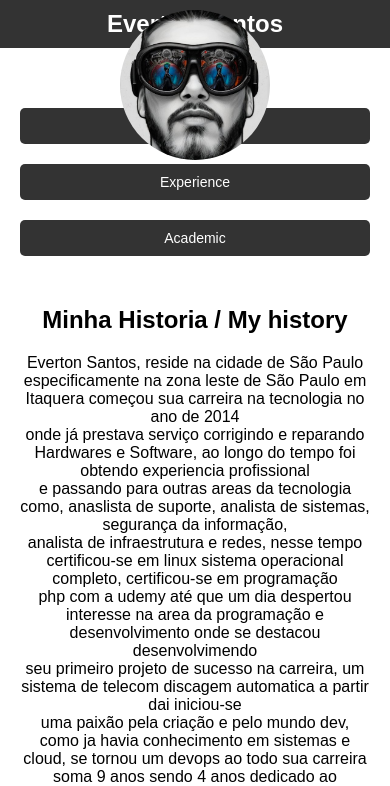
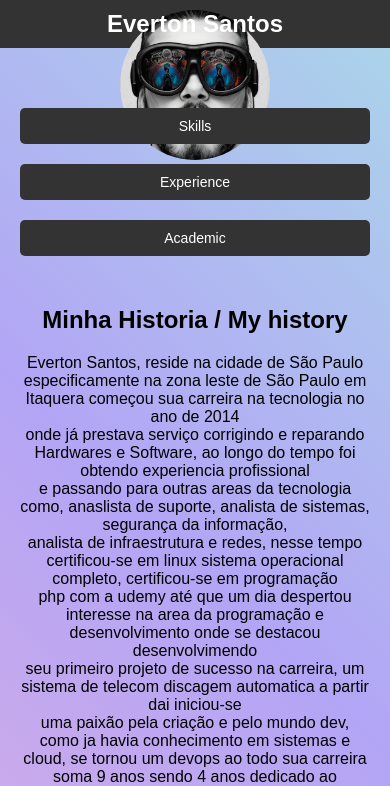
Before and after one commit to everybecch/my-profile, a React (Create React App) app: page / in a window 390 px wide. Shown: the top 786 px of the page. Built offline with nearby package versions, Linux system fonts and the light colour scheme.

Commit message:
Feat: estilisando a pagina | #002

```diff
--- a/src/App.css
+++ b/src/App.css
@@ -1,3 +1,158 @@
+/* App.css */
+
+.App {
+  text-align: center;
+  font-family: Arial, sans-serif;
+}
+
+.App-header {
+  background-color: #333;
+  padding: 20px;
+  color: #fff;
+  position: relative;
+  z-index: 1;
+}
+
+
+h1 {
+  margin: 0;
+}
+
+.profile-picture {
+  width: 200px; /* Ajuste o tamanho da largura conforme necessário */
+  height: 200px; /* Ajuste o tamanho da altura conforme necessário */
+  border-radius: 50%;
+  position: absolute;
+  top: 10px;
+  left: 10%;
+  transform: translateX(5%);
+}
+
+main {
+  padding: 20px;
+}
+
+section {
+  margin-bottom: 40px;
+}
+
+h2 {
+  margin-top: 0;
+}
+
+ul {
+  list-style: none;
+  padding: 0;
+}
+
+li {
+  margin-bottom: 10px;
+}
+
+.menu {
+  margin-top: 40px;
+  position: relative;
+  z-index: 2;
+}
+
+.menu-options {
+  display: flex;
+  justify-content: center;
+  gap: 10px;
+}
+
+.menu-options button {
+  margin-bottom: 10px;
+  font-size: 14px;
+  position: relative;
+}
+
+.menu-options button:hover {
+  background-color: #555;
+}
+
+/* textos */
+
+.sobre-container {
+  display: flex;
+  justify-content: center;
+  align-items: center;
+}
+
+.sobre-text {
+  white-space: pre-line;
+}
+
+.content-container {
+  display: flex;
+  flex-direction: column;
+  align-items: center;
+}
+
+/* Responsivo para dispositivos móveis */
+
+@media (max-width: 600px) {
+  .profile-picture {
+    width: 150px;
+    height: 150px;
+    top: 10px;
+    left: 0;
+    right: 0;
+    margin: 0 auto;
+  }
+
+  .App-header {
+    padding: 10px;
+  }
+
+  h1 {
+    font-size: 24px;
+  }
+
+  .menu-options {
+    flex-direction: column;
+  }
+
+  .menu-options button {
+    margin-bottom: 10px;
+    font-size: 14px;
+  }
+}
+
+/* Animação da fonte */
+
+.animated-font {
+  font-family: 'Arial', sans-serif;
+  opacity: 0;
+  transform: translateY(20px);
+  animation: fadeInUpAnimation 1s forwards;
+}
+
+@keyframes fadeInUpAnimation {
+  from {
+    opacity: 0;
+    transform: translateY(20px);
+  }
+  to {
+    opacity: 1;
+    transform: translateY(0);
+  }
+}
+
+/* Animação do fundo */
+
+@keyframes backgroundAnimation {
+  0% {
+    background-position: 0% 50%;
+  }
+  50% {
+    background-position: 100% 50%;
+  }
+  100% {
+    background-position: 0% 50%;
+  }
+}
+
 /* App.css */
 
 .App {
@@ -118,3 +273,50 @@ li {
     font-size: 14px;
   }
 }
+
+/* Animação da fonte */
+
+.animated-font {
+  font-family: 'Arial', sans-serif;
+  opacity: 0;
+  transform: translateY(20px);
+  animation: fadeInUpAnimation 1s forwards;
+}
+
+@keyframes fadeInUpAnimation {
+  from {
+    opacity: 0;
+    transform: translateY(20px);
+  }
+  to {
+    opacity: 1;
+    transform: translateY(0);
+  }
+}
+
+/* Animação do fundo */
+
+@keyframes backgroundAnimation {
+  0% {
+    background-position: 0% 50%;
+  }
+  50% {
+    background-position: 100% 50%;
+  }
+  100% {
+    background-position: 0% 50%;
+  }
+}
+
+.background-animation {
+  animation: backgroundAnimation 10s linear infinite;
+  background-image: linear-gradient(45deg, #f5b3d9, #b3a5f5, #a5f5e3);
+  background-size: 200% 200%;
+  position: fixed;
+  top: 0;
+  left: 0;
+  width: 100%;
+  height: 100%;
+  z-index: 0;
+  mix-blend-mode: multiply;
+}
--- a/src/App.js
+++ b/src/App.js
@@ -15,6 +15,21 @@ const images = [
   'every3.jpg',
   'every4.jpg'
 ];
+
+const headerVariants = {
+  initial: { opacity: 0, y: -20 },
+  animate: { opacity: 1, y: 0 },
+};
+
+const sectionVariants = {
+  initial: { opacity: 0, y: 20 },
+  animate: { opacity: 1, y: 0 },
+};
+
+const textVariants = {
+  initial: { opacity: 0, x: -20 },
+  animate: { opacity: 1, x: 0 },
+};
 
 function App() {
   const [currentImageIndex, setCurrentImageIndex] = useState(0);
@@ -34,27 +49,13 @@ function App() {
     animate: { opacity: 1, scale: 1 },
   };
 
-  const headerVariants = {
-    initial: { opacity: 0, y: -20 },
-    animate: { opacity: 1, y: 0 },
-  };
-
-  const sectionVariants = {
-    initial: { opacity: 0, y: 20 },
-    animate: { opacity: 1, y: 0 },
-  };
-
-  const textVariants = {
-    initial: { opacity: 0, x: -20 },
-    animate: { opacity: 1, x: 0 },
-  };
-
   const handleImageClick = () => {
     setCurrentImageIndex((prevIndex) => (prevIndex + 1) % images.length);
   };
 
   return (
     <div className="App">
+      <div className="background-animation" /> {/* Elemento para o fundo animado */}
       <header className="App-header">
         <motion.img
           src={images[currentImageIndex]}
@@ -69,6 +70,7 @@ function App() {
           variants={headerVariants}
           initial="initial"
           animate="animate"
+          className="animated-font"
         >
           Everton Santos
         </motion.h1>
```
